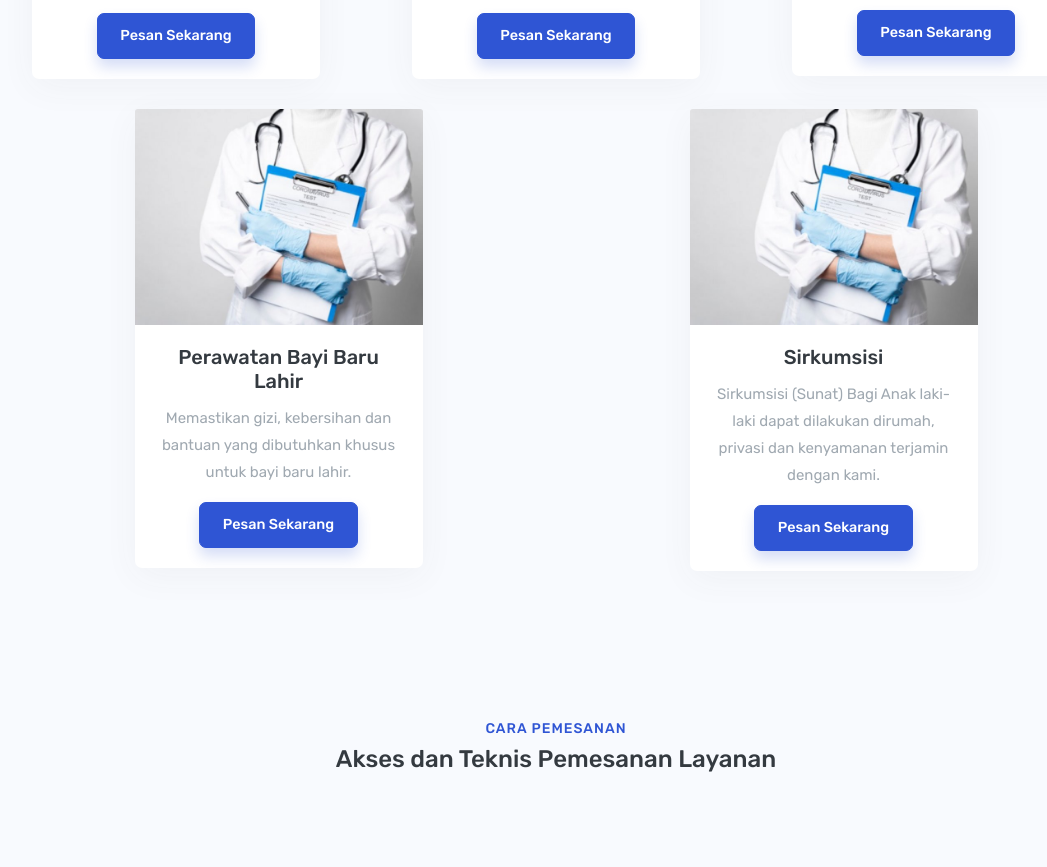
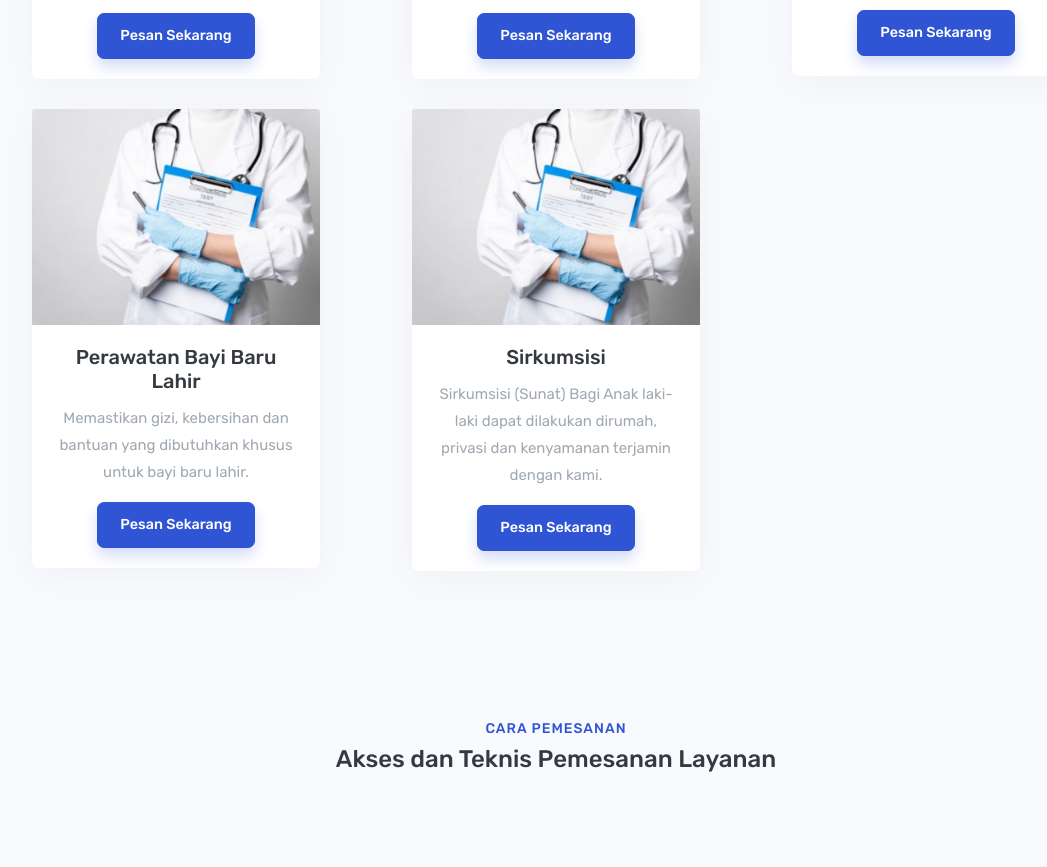
Before and after one commit to spardano/bertuahmedika, a plain HTML site: page index.html in a window 1280 px wide. Shown: the part 1927-2794 px from the top of the page, without its empty margins (84-1131 px from the left). Drawn offline with Linux system fonts and the light colour scheme.

Commit message:
ubah index

```diff
--- a/index.html
+++ b/index.html
@@ -190,8 +190,8 @@
                    </div>
                 </div>
 
-                <div class="row mx-auto">
-                    <div class="col-md">
+                <div class="row">
+                    <div class="col-md-4">
                         <div class="card mx-auto">
                             <img src="images/layanan/foto1.jpg" class="card-img-top" alt="...">
                             <div class="card-body">
@@ -200,9 +200,8 @@
                             <a href="#" class="btn btn-primary">Pesan Sekarang</a>
                             </div>
                         </div>
-                    </div>
-
-                    <div class="col-md">
+                   </div>
+                   <div class="col-md-4">
                         <div class="card mx-auto">
                             <img src="images/layanan/foto1.jpg" class="card-img-top" alt="...">
                             <div class="card-body">
@@ -211,7 +210,7 @@
                             <a href="#" class="btn btn-primary">Pesan Sekarang</a>
                             </div>
                         </div>
-                    </div>
+                   </div>
                 </div>
 
                 <!-- end row -->
--- a/js/app.js
+++ b/js/app.js
@@ -51,6 +51,8 @@
             }
         });
     },
+
+
 
     Invoza.prototype.initCounter = function() {
         // Counter Number
```
